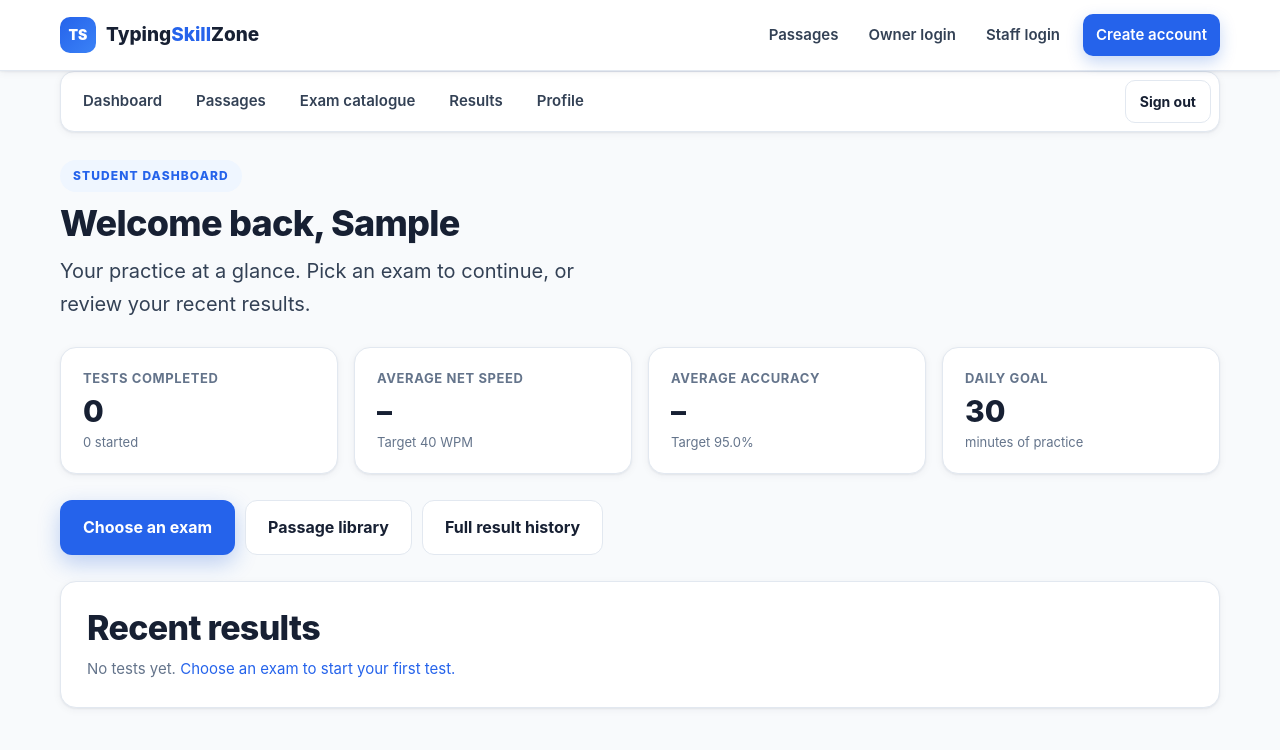
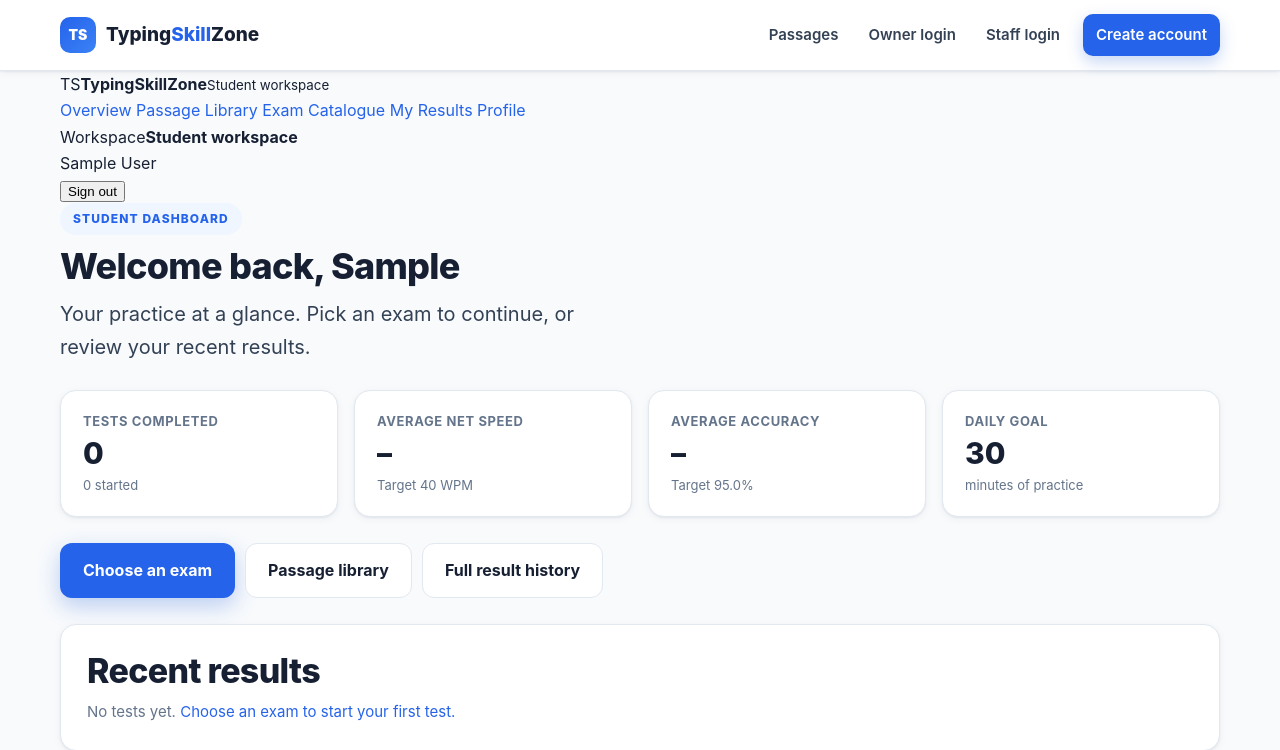
Before and after one commit to vikashphogat0-ux/typingskillzone-django, a Django app: page /accounts/dashboard/ in a window 1280 px wide. Shown: the top 750 px of the page. Run offline with Django 5.2, Linux system fonts and the light colour scheme; the visitor is signed in with stand-in values (Sample User, id 1); data comes from the database, SQL or seed files in the repository; data that the repository does not hold is empty; parts of the project's set-up code (start-up, migrations or seed data) failed here and were passed over.

Commit message:
Use unified dashboard shell

```diff
--- a/backend/passages/templates/passages/student_base.html
+++ b/backend/passages/templates/passages/student_base.html
@@ -1,12 +1,12 @@
-{% extends "passages/site_base.html" %}
-{% block content %}
-<nav class="app-nav" aria-label="Student">
-  <a href="{% url 'accounts:student_dashboard' %}">Dashboard</a>
-  <a href="{% url 'accounts:passage_library' %}">Passages</a>
-  <a href="{% url 'exams:catalogue' %}">Exam catalogue</a>
-  <a href="{% url 'accounts:student_result_history' %}">Results</a>
-  <a href="{% url 'accounts:student_profile' %}">Profile</a>
-  <form method="post" action="{% url 'institutes:student_logout' %}" class="signout">{% csrf_token %}<button type="submit" class="btn btn-ghost btn-small">Sign out</button></form>
-</nav>
-{% block app %}{% endblock %}
+{% extends "passages/dashboard_base.html" %}
+{% block dashboard_role %}Student{% endblock %}
+{% block dashboard_role_label %}Student workspace{% endblock %}
+{% block dashboard_heading %}Student workspace{% endblock %}
+{% block dashboard_nav %}
+<a href="{% url 'accounts:student_dashboard' %}"{% if request.resolver_match.url_name == 'student_dashboard' %} class="active" aria-current="page"{% endif %}>Overview</a>
+<a href="{% url 'accounts:passage_library' %}"{% if request.resolver_match.url_name == 'passage_library' %} class="active" aria-current="page"{% endif %}>Passage Library</a>
+<a href="{% url 'exams:catalogue' %}">Exam Catalogue</a>
+<a href="{% url 'accounts:student_result_history' %}"{% if request.resolver_match.url_name == 'student_result_history' %} class="active" aria-current="page"{% endif %}>My Results</a>
+<a href="{% url 'accounts:student_profile' %}"{% if request.resolver_match.url_name == 'student_profile' %} class="active" aria-current="page"{% endif %}>Profile</a>
 {% endblock %}
+{% block dashboard_account_action %}<form method="post" action="{% url 'institutes:student_logout' %}">{% csrf_token %}<button class="dashboard-signout" type="submit">Sign out</button></form>{% endblock %}
```
